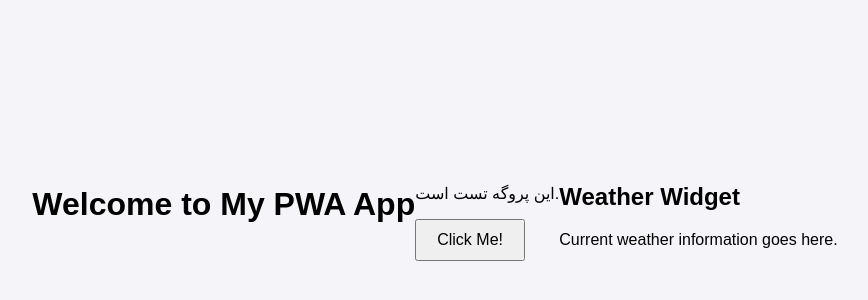
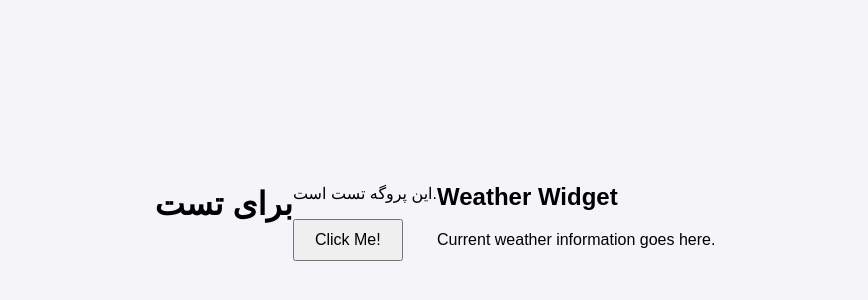
Before and after one commit to Mojtabace/PWA, a plain HTML site: page index.html in a window 1280 px wide. Shown: the part 186-486 px from the top of the page, without its empty margins (205-1073 px from the left). Drawn offline with Linux system fonts and the light colour scheme.

Commit message:
Update index.html

```diff
--- a/index.html
+++ b/index.html
@@ -10,7 +10,7 @@
 </head>
 <body>
     <header>
-        <h1>Welcome to My PWA App</h1>
+        <h1>برای تست</h1>
     </header>
     <main>
         <p>این پروگه تست است.</p>
```
